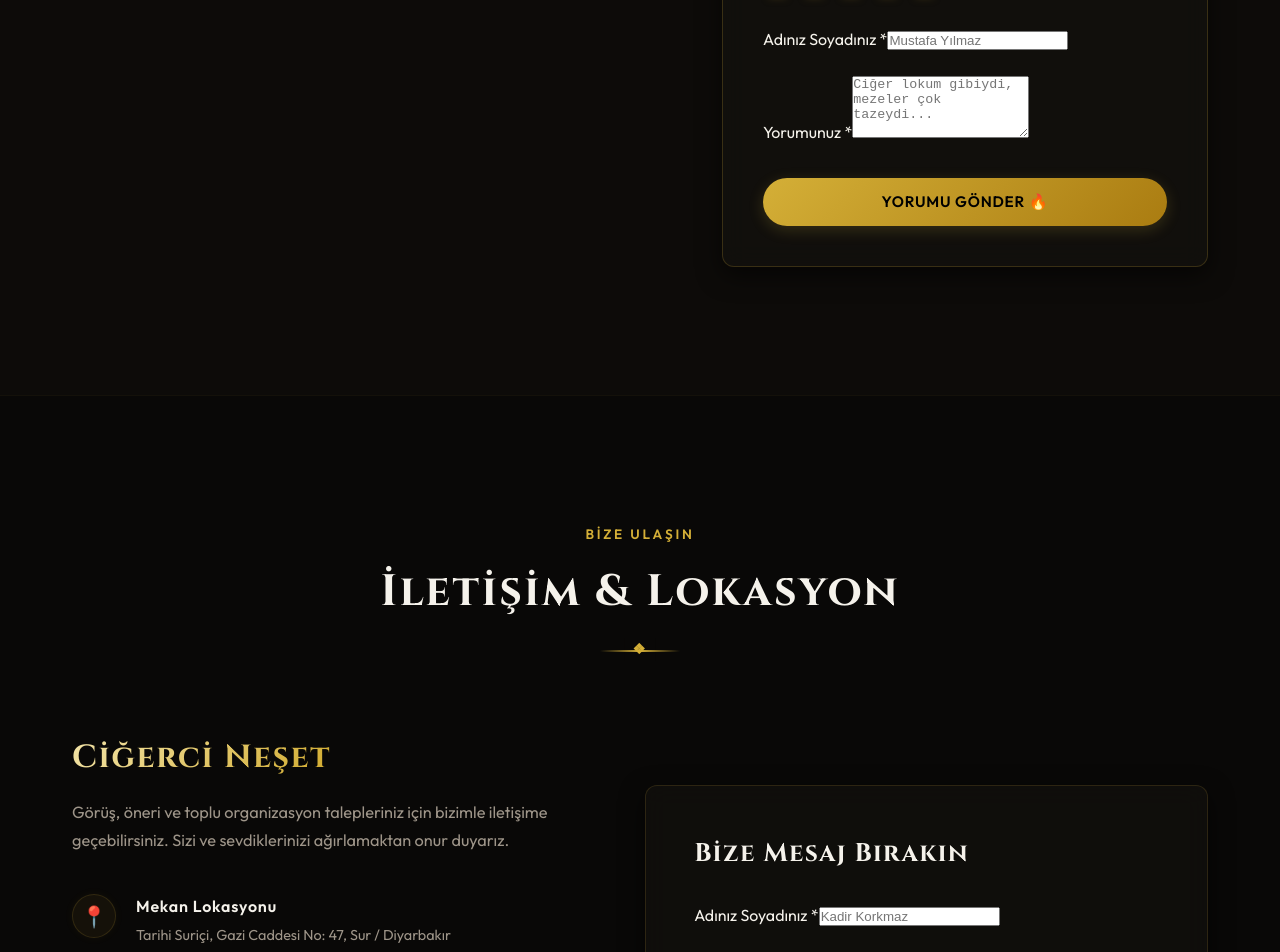
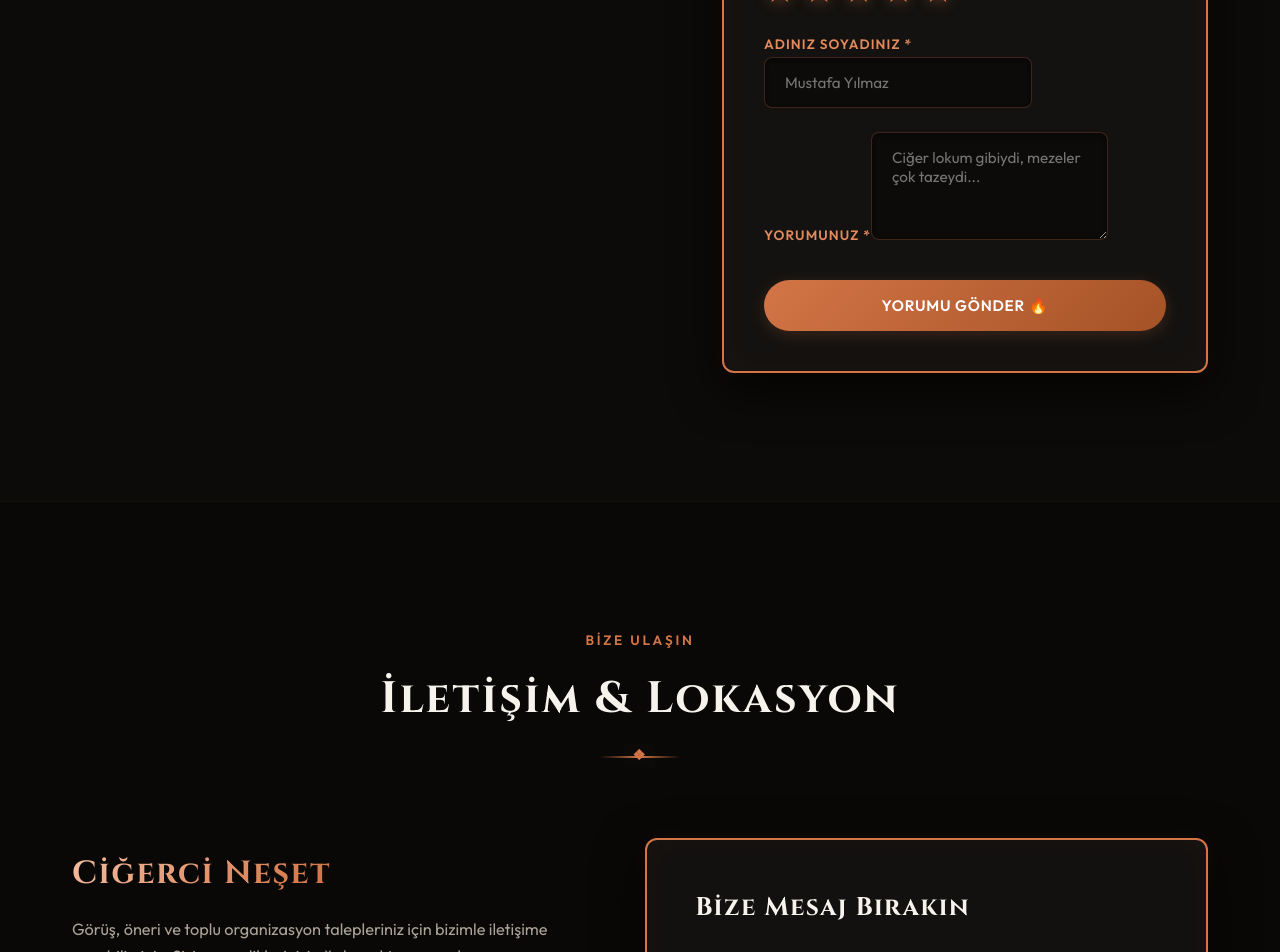
Before and after one commit to GolDRoger21/cigerci, a Next.js app: page / in a window 1280 px wide. Shown: the part 4780-5732 px from the top of the page. Built offline with nearby package versions, Linux system fonts and the light colour scheme; no server answers; the database is empty.

Commit message:
style: implement premium basalt and copper color tokens, redesign reservation and reviews forms, resolve reviews composite index errors

```diff
--- a/src/app/globals.css
+++ b/src/app/globals.css
@@ -1,27 +1,31 @@
 @import url('https://fonts.googleapis.com/css2?family=Cinzel:wght@400;600;700;800;900&family=Outfit:wght@300;400;500;600;700;800&display=swap');
 
 :root {
-  /* Elegant Obsidian & Gold Design System */
-  --color-bg: #090807;
-  --color-surface: #151310;
-  --color-surface-hover: #1e1b17;
-  --color-surface-rgb: 21, 19, 16;
-  --color-primary: #d4af37;        /* Pure Gold */
-  --color-primary-light: #e5c158;
-  --color-primary-rgb: 212, 175, 55;
-  --color-accent: #b22222;         /* Fire Red / Köz Kızılı */
-  --color-accent-rgb: 178, 34, 34;
-  --color-text: #f5f2eb;           /* Cream White */
-  --color-text-muted: #9e9589;     /* Antique Silver */
-  --color-border: rgba(212, 175, 55, 0.15);
-  --color-border-hover: rgba(212, 175, 55, 0.35);
+  /* Kadim Diyarbakır Bazaltı & Otantik Bakır Tasarım Sistemi */
+  --color-bg: #0b0a09;             /* Derin Mistik Bazalt Siyahı */
+  --color-surface: #171513;        /* Bazalt Taşı Grisi */
+  --color-surface-hover: #23201c;
+  --color-surface-rgb: 23, 21, 19;
+
+  --color-primary: #d37546;        /* Otantik El Yapımı Bakır */
+  --color-primary-light: #e28a5b;  /* Parlak Yeni Bakır */
+  --color-primary-dark: #a55227;   /* Eskitilmiş Koyu Bakır */
+  --color-primary-rgb: 211, 117, 70;
+
+  --color-accent: #c02c1b;         /* Köz Kızılı / İsot Kırmızısı */
+  --color-accent-rgb: 192, 44, 27;
+
+  --color-text: #f6f3ed;           /* Krem Beyazı */
+  --color-text-muted: #aba296;     /* Eskitilmiş Metal Gümüşü */
+  --color-border: rgba(211, 117, 70, 0.18);
+  --color-border-hover: rgba(211, 117, 70, 0.38);
 
   --font-display: 'Cinzel', serif;
   --font-body: 'Outfit', sans-serif;
 
   --shadow-sm: 0 2px 8px rgba(0, 0, 0, 0.5);
   --shadow-md: 0 8px 24px rgba(0, 0, 0, 0.6);
-  --shadow-lg: 0 16px 48px rgba(0, 0, 0, 0.8), 0 0 20px rgba(212, 175, 55, 0.05);
+  --shadow-lg: 0 16px 48px rgba(0, 0, 0, 0.8), 0 0 20px rgba(211, 117, 70, 0.08);
   --transition: all 0.4s cubic-bezier(0.16, 1, 0.3, 1);
   --border-radius: 12px;
 }
@@ -89,21 +93,21 @@
 /* Utility Classes */
 .gold-text {
   color: var(--color-primary);
-  background: linear-gradient(135deg, #f3e5ab 0%, #d4af37 50%, #aa7c11 100%);
+  background: linear-gradient(135deg, #f5bfa2 0%, #d37546 50%, #903c15 100%);
   -webkit-background-clip: text;
   -webkit-text-fill-color: transparent;
 }
 
 .glow-text {
-  text-shadow: 0 0 10px rgba(212, 175, 55, 0.3);
+  text-shadow: 0 0 10px rgba(211, 117, 70, 0.3);
 }
 
 .gold-gradient-bg {
-  background: linear-gradient(135deg, #d4af37 0%, #aa7c11 100%);
+  background: linear-gradient(135deg, #d37546 0%, #a55227 100%);
 }
 
 .accent-gradient-bg {
-  background: linear-gradient(135deg, #b22222 0%, #7a1111 100%);
+  background: linear-gradient(135deg, #c02c1b 0%, #7e160b 100%);
 }
 
 .section-container {
@@ -194,15 +198,15 @@
 }
 
 .btn-primary {
-  background: linear-gradient(135deg, #d4af37 0%, #aa7c11 100%);
-  color: #000;
+  background: linear-gradient(135deg, var(--color-primary) 0%, var(--color-primary-dark) 100%);
+  color: #fff;
   border: none;
-  box-shadow: 0 4px 15px rgba(212, 175, 55, 0.2);
+  box-shadow: 0 4px 15px rgba(211, 117, 70, 0.2);
 }
 
 .btn-primary:hover {
-  background: linear-gradient(135deg, #e5c158 0%, #d4af37 100%);
-  box-shadow: 0 8px 25px rgba(212, 175, 55, 0.4);
+  background: linear-gradient(135deg, var(--color-primary-light) 0%, var(--color-primary) 100%);
+  box-shadow: 0 8px 25px rgba(211, 117, 70, 0.4);
   transform: translateY(-2px);
 }
 
@@ -213,21 +217,21 @@
 }
 
 .btn-secondary:hover {
-  background: rgba(212, 175, 55, 0.08);
+  background: rgba(211, 117, 70, 0.08);
   border-color: var(--color-primary-light);
   transform: translateY(-2px);
 }
 
 .btn-accent {
-  background: linear-gradient(135deg, #b22222 0%, #7a1111 100%);
+  background: linear-gradient(135deg, #c02c1b 0%, #7e160b 100%);
   color: var(--color-text);
   border: none;
-  box-shadow: 0 4px 15px rgba(178, 34, 34, 0.2);
+  box-shadow: 0 4px 15px rgba(192, 44, 27, 0.2);
 }
 
 .btn-accent:hover {
-  background: linear-gradient(135deg, #c93b2b 0%, #b22222 100%);
-  box-shadow: 0 8px 25px rgba(178, 34, 34, 0.4);
+  background: linear-gradient(135deg, #e03b26 0%, #c02c1b 100%);
+  box-shadow: 0 8px 25px rgba(192, 44, 27, 0.4);
   transform: translateY(-2px);
 }
 
--- a/src/components/Contact.css
+++ b/src/components/Contact.css
@@ -40,8 +40,8 @@
 .contact-icon {
   font-size: 1.3rem;
   color: var(--color-primary);
-  background: rgba(212, 175, 55, 0.06);
-  border: 1px solid rgba(212, 175, 55, 0.15);
+  background: rgba(211, 117, 70, 0.06);
+  border: 1px solid rgba(211, 117, 70, 0.15);
   width: 44px;
   height: 44px;
   border-radius: 50%;
@@ -49,7 +49,7 @@
   align-items: center;
   justify-content: center;
   flex-shrink: 0;
-  box-shadow: 0 0 10px rgba(212, 175, 55, 0.05);
+  box-shadow: 0 0 10px rgba(211, 117, 70, 0.08);
 }
 
 .contact-item h4 {
@@ -74,8 +74,8 @@
   width: 45px;
   height: 45px;
   border-radius: 50%;
-  border: 1px solid rgba(212, 175, 55, 0.15);
-  background: rgba(212, 175, 55, 0.03);
+  border: 1px solid rgba(211, 117, 70, 0.15);
+  background: rgba(211, 117, 70, 0.03);
   display: flex;
   align-items: center;
   justify-content: center;
@@ -87,12 +87,16 @@
   background: var(--color-primary);
   border-color: var(--color-primary);
   transform: translateY(-3px) scale(1.05);
-  box-shadow: 0 0 15px rgba(212, 175, 55, 0.3);
+  box-shadow: 0 0 15px rgba(211, 117, 70, 0.3);
 }
 
 /* Form card */
 .contact-form-card {
   padding: 3rem;
+  background: rgba(23, 21, 19, 0.8);
+  border: 2px solid var(--color-primary);
+  border-radius: var(--border-radius);
+  box-shadow: var(--shadow-lg), inset 0 0 30px rgba(211, 117, 70, 0.03);
 }
 
 .form-card-title {
@@ -106,8 +110,37 @@
   gap: 1.25rem;
 }
 
+.contact-message-form .form-group label {
+  font-size: 0.85rem;
+  font-weight: 600;
+  color: var(--color-primary-light);
+  text-transform: uppercase;
+  letter-spacing: 0.08em;
+}
+
+.contact-message-form input,
+.contact-message-form textarea {
+  background: rgba(11, 10, 9, 0.75);
+  border: 1px solid rgba(211, 117, 70, 0.25);
+  color: var(--color-text);
+  padding: 0.95rem 1.25rem;
+  font-family: var(--font-body);
+  font-size: 0.95rem;
+  border-radius: 8px;
+  outline: none;
+  transition: var(--transition);
+  box-shadow: inset 0 2px 4px rgba(0, 0, 0, 0.4);
+}
+
+.contact-message-form input:focus,
+.contact-message-form textarea:focus {
+  border-color: var(--color-primary);
+  box-shadow: 0 0 15px rgba(211, 117, 70, 0.3), inset 0 1px 2px rgba(0, 0, 0, 0.2);
+  background: rgba(11, 10, 9, 0.95);
+}
+
 .btn-contact-submit {
-  padding: 0.95rem;
+  padding: 1rem;
   font-size: 1rem;
   width: 100%;
 }
--- a/src/components/Reservation.css
+++ b/src/components/Reservation.css
@@ -29,7 +29,7 @@
 }
 
 .reservation-info-pane {
-  background: linear-gradient(135deg, #1f1a16 0%, #151310 100%);
+  background: linear-gradient(135deg, #2b1b14 0%, #121110 100%);
   padding: 3rem;
   display: flex;
   flex-direction: column;
@@ -66,8 +66,8 @@
 .detail-icon {
   font-size: 1.25rem;
   color: var(--color-primary);
-  background: rgba(212, 175, 55, 0.08);
-  border: 1px solid rgba(212, 175, 55, 0.15);
+  background: rgba(211, 117, 70, 0.08);
+  border: 1px solid rgba(211, 117, 70, 0.2);
   border-radius: 50%;
   width: 40px;
   height: 40px;
@@ -75,6 +75,7 @@
   align-items: center;
   justify-content: center;
   flex-shrink: 0;
+  box-shadow: 0 0 10px rgba(211, 117, 70, 0.15);
 }
 
 .pane-detail-item h4 {
@@ -99,7 +100,9 @@
 /* Form */
 .reservation-form {
   padding: 3rem;
-  background: rgba(21, 19, 16, 0.4);
+  background: rgba(23, 21, 19, 0.8);
+  border-left: 1px solid rgba(211, 117, 70, 0.1);
+  box-shadow: inset 0 0 30px rgba(211, 117, 70, 0.02);
 }
 
 .form-pane-title {
@@ -127,32 +130,33 @@
 
 .form-group label {
   font-size: 0.85rem;
-  font-weight: 500;
-  color: var(--color-text-muted);
+  font-weight: 600;
+  color: var(--color-primary-light);
   text-transform: uppercase;
-  letter-spacing: 0.05em;
+  letter-spacing: 0.08em;
 }
 
 .form-group input,
 .form-group select,
 .form-group textarea {
-  background: rgba(9, 8, 7, 0.6);
-  border: 1px solid rgba(212, 175, 55, 0.15);
+  background: rgba(11, 10, 9, 0.75);
+  border: 1px solid rgba(211, 117, 70, 0.25);
   color: var(--color-text);
-  padding: 0.85rem 1.1rem;
+  padding: 0.95rem 1.25rem;
   font-family: var(--font-body);
   font-size: 0.95rem;
-  border-radius: 6px;
+  border-radius: 8px;
   outline: none;
   transition: var(--transition);
+  box-shadow: inset 0 2px 4px rgba(0, 0, 0, 0.4);
 }
 
 .form-group input:focus,
 .form-group select:focus,
 .form-group textarea:focus {
   border-color: var(--color-primary);
-  box-shadow: 0 0 10px rgba(212, 175, 55, 0.15);
-  background: rgba(21, 19, 16, 0.8);
+  box-shadow: 0 0 15px rgba(211, 117, 70, 0.3), inset 0 1px 2px rgba(0, 0, 0, 0.2);
+  background: rgba(11, 10, 9, 0.95);
 }
 
 .form-group select option {
@@ -201,14 +205,14 @@
   width: 80px;
   height: 80px;
   border-radius: 50%;
-  background: rgba(212, 175, 55, 0.1);
+  background: rgba(211, 117, 70, 0.1);
   border: 2px solid var(--color-primary);
   display: flex;
   align-items: center;
   justify-content: center;
   margin: 0 auto 2rem auto;
   font-size: 2.5rem;
-  box-shadow: 0 0 20px rgba(212, 175, 55, 0.15);
+  box-shadow: 0 0 20px rgba(211, 117, 70, 0.25);
 }
 
 .success-title {
--- a/src/components/Reviews.css
+++ b/src/components/Reviews.css
@@ -87,7 +87,10 @@
 /* Review Form Column */
 .review-form-wrapper {
   padding: 2.5rem;
-  border-color: rgba(212, 175, 55, 0.2);
+  background: rgba(23, 21, 19, 0.8);
+  border: 2px solid var(--color-primary);
+  border-radius: var(--border-radius);
+  box-shadow: var(--shadow-lg), inset 0 0 30px rgba(211, 117, 70, 0.03);
 }
 
 .review-form-title {
@@ -107,6 +110,35 @@
   gap: 1.5rem;
 }
 
+.review-add-form .form-group label {
+  font-size: 0.85rem;
+  font-weight: 600;
+  color: var(--color-primary-light);
+  text-transform: uppercase;
+  letter-spacing: 0.08em;
+}
+
+.review-add-form input,
+.review-add-form textarea {
+  background: rgba(11, 10, 9, 0.75);
+  border: 1px solid rgba(211, 117, 70, 0.25);
+  color: var(--color-text);
+  padding: 0.95rem 1.25rem;
+  font-family: var(--font-body);
+  font-size: 0.95rem;
+  border-radius: 8px;
+  outline: none;
+  transition: var(--transition);
+  box-shadow: inset 0 2px 4px rgba(0, 0, 0, 0.4);
+}
+
+.review-add-form input:focus,
+.review-add-form textarea:focus {
+  border-color: var(--color-primary);
+  box-shadow: 0 0 15px rgba(211, 117, 70, 0.3), inset 0 1px 2px rgba(0, 0, 0, 0.2);
+  background: rgba(11, 10, 9, 0.95);
+}
+
 .star-rating-selector {
   display: flex;
   gap: 0.5rem;
@@ -116,7 +148,7 @@
 .star-select-btn {
   background: transparent;
   border: none;
-  font-size: 2rem;
+  font-size: 2.2rem;
   color: #433e38;
   cursor: pointer;
   transition: transform 0.2s ease, color 0.2s ease;
@@ -129,12 +161,12 @@
 
 .star-select-btn.active {
   color: var(--color-primary);
-  text-shadow: 0 0 10px rgba(212, 175, 55, 0.5);
+  text-shadow: 0 0 15px rgba(211, 117, 70, 0.6);
 }
 
 .btn-review-submit {
   margin-top: 0.5rem;
-  padding: 0.9rem;
+  padding: 1rem;
   width: 100%;
 }
 
--- a/src/components/Reviews.jsx
+++ b/src/components/Reviews.jsx
@@ -21,13 +21,15 @@
     try {
       const q = query(
         collection(db, "reviews"),
-        where("isApproved", "==", true),
         orderBy("date", "desc")
       );
       const querySnapshot = await getDocs(q);
       const items = [];
       querySnapshot.forEach((doc) => {
-        items.push({ id: doc.id, ...doc.data() });
+        const data = doc.data();
+        if (data.isApproved === true) {
+          items.push({ id: doc.id, ...data });
+        }
       });
       setReviews(items);
       setLoading(false);
```
